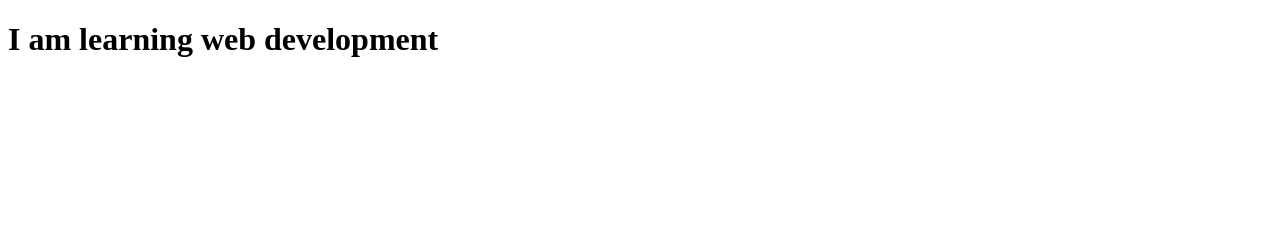
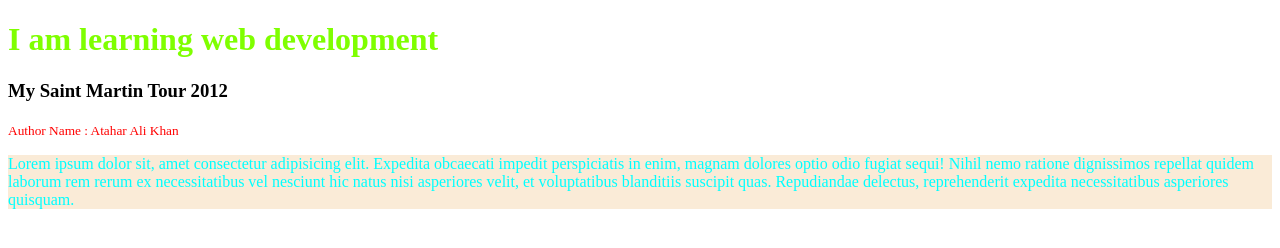
Before and after one commit to Rakibul187/my-2nd-repo, a plain HTML site: page index.html in a window 1280 px wide. Drawn offline with Linux system fonts and the light colour scheme.

Commit message:
added style

```diff
--- a/index.html
+++ b/index.html
@@ -5,9 +5,14 @@
     <meta http-equiv="X-UA-Compatible" content="IE=edge">
     <meta name="viewport" content="width=device-width, initial-scale=1.0">
     <title>My 2nd Gitthub Repo</title>
+    <link rel="stylesheet" href="style.css">
 </head>
 <body>
     <h1>I am learning web development </h1>
+    <h3>My Saint Martin Tour 2012</h3>
+    <small>Author Name : Atahar Ali Khan</small>
+    <p>Lorem ipsum dolor sit, amet consectetur adipisicing elit. Expedita obcaecati impedit perspiciatis in enim, magnam dolores optio odio fugiat sequi! Nihil nemo ratione dignissimos repellat quidem laborum rem rerum ex necessitatibus vel nesciunt hic natus nisi asperiores velit, et voluptatibus blanditiis suscipit quas. Repudiandae delectus, reprehenderit expedita necessitatibus asperiores quisquam.
+    </p>
 
 </body>
 </html>
--- /dev/null
+++ b/style.css
@@ -0,0 +1,10 @@
+h1{
+    color:chartreuse;
+}
+small{
+    color: red;
+}
+p{
+    color: aqua;
+    background-color: antiquewhite;
+}
```
